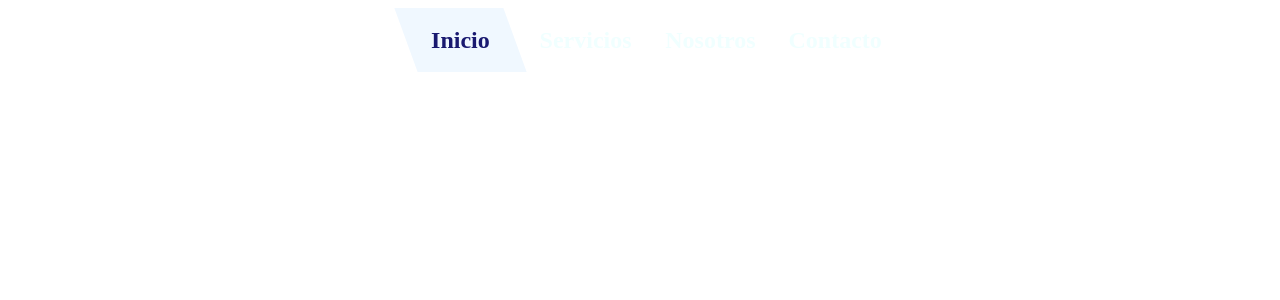
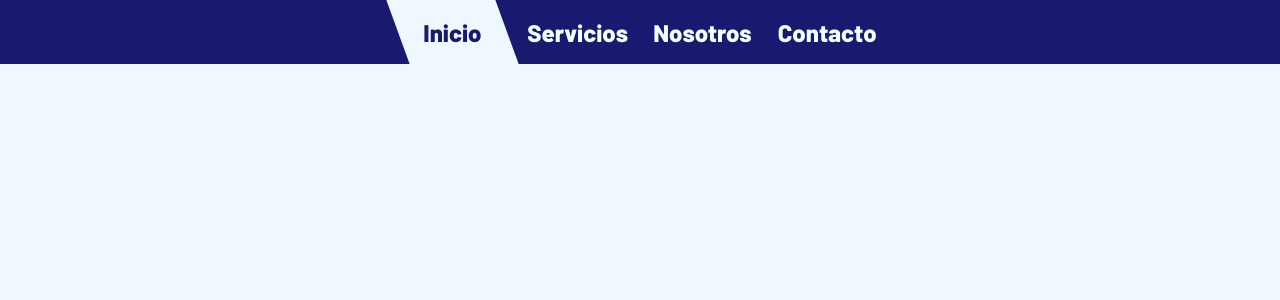
Before and after one commit to NicolasIannello/gruppoDF, an Angular app: page / in a window 1280 px wide. Shown: the top 300 px of the page. Built offline with nearby package versions, Linux system fonts and the light colour scheme.

Commit message:
body myazul font

```diff
--- a/src/styles.css
+++ b/src/styles.css
@@ -1 +1,11 @@
 /* You can add global styles to this file, and also import other style files */
+@import url('https://fonts.googleapis.com/css?family=Barlow:800&display=swap');
+
+body {
+    font-family: 'Barlow', sans-serif;
+    margin : 0;
+    background-color: aliceblue;
+}
+.myazul{
+    background-color: #191970;
+}
```
